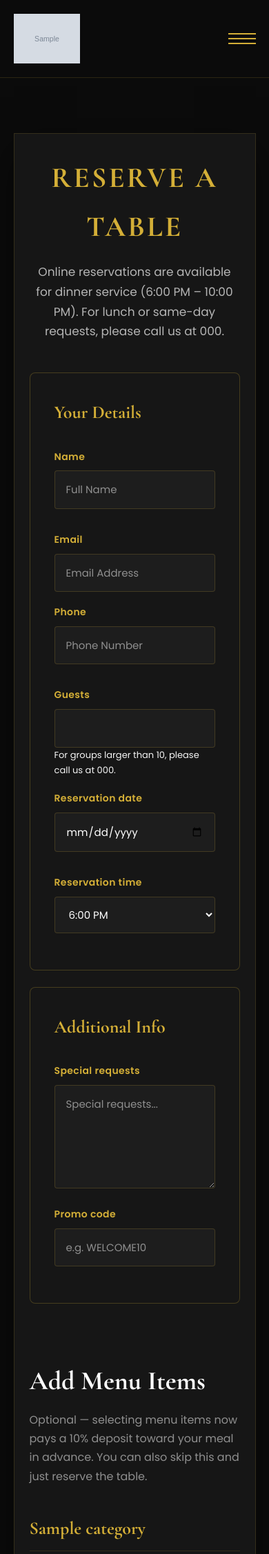
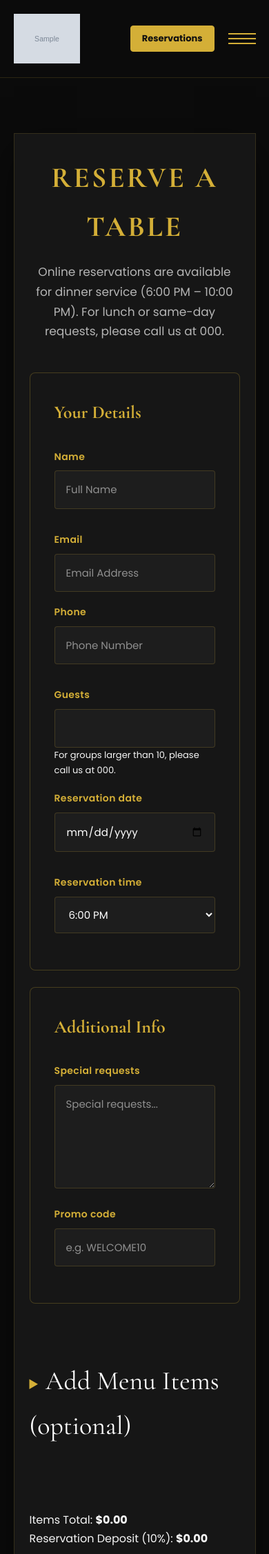
Before and after one commit to SanduAndreea22/al_noir, a Django app: page /reservations/ in a window 390 px wide. Shown: the top 2253 px of the page at 69% size. Run offline with Django 5.2, Linux system fonts and the light colour scheme; tables that the repository leaves empty hold one stand-in row (values such as "Sample post"); grey boxes marked "Sample" are stand-in pictures.

Commit message:
Fix UX/UI issues from the design audit
- Footer opening hours now render from SiteSettings.opening_hours
  instead of a separate hardcoded schedule, so it can no longer
  contradict the Contact page
- Add an "Open in Google Maps" fallback link next to the embedded map
- Add a scroll-affordance fade to the mobile menu category tabs
- Fix primary/secondary CTA hierarchy on Home (hero already used
  gold=primary, outline=secondary; the feature cards below now match)
- Give Login/My Account a secondary (outline) style in the navbar so
  it no longer competes visually with the Reservations CTA
- Add aria-label with the event title to each "Book" button on Events
- Apply the standard page-hero treatment to Privacy/Terms, previously
  the only pages without it
- Collapse "Add Menu Items" in the reservation form behind a native
  <details>/<summary> toggle, closed by default, so the path to
  "Reserve Now" is short unless a guest opts into pre-ordering
- Reuse the same fixed dinner-service time slots (TIME_CHOICES) in
  WaitlistForm instead of a free-form time input, matching Reservations
- Keep a compact Reservations button visible in the mobile navbar
  instead of hiding the primary CTA behind the hamburger menu

Co-Authored-By: Claude Sonnet 5 <noreply@anthropic.com>
Claude-Session: https://claude.ai/code/session_01SZwcATdGuo2EmvZAHHKLmi

```diff
--- a/static/css/style.css
+++ b/static/css/style.css
@@ -436,6 +436,10 @@ textarea {
     gap: 12px;
 }
 
+.navbar-cta-mobile {
+    display: none;
+}
+
 .menu-toggle {
     display: none;
     flex-direction: column;
@@ -1214,6 +1218,15 @@ textarea {
     border: 0;
 }
 
+.map-fallback-link {
+    margin-top: 10px;
+    font-size: 14px;
+}
+
+.map-fallback-link a {
+    color: var(--color-gold);
+}
+
 .contact-info-card h2,
 .contact-form-card h2 {
     margin-bottom: 24px;
@@ -1323,10 +1336,17 @@ textarea {
     margin: 80px 0;
 }
 
-.menu-selection h2 {
+.menu-selection summary {
     margin-bottom: 10px;
     color: #fff;
     font-size: 38px;
+    font-family: var(--font-heading);
+    cursor: pointer;
+}
+
+.menu-selection summary::marker {
+    font-size: 22px;
+    color: var(--color-gold);
 }
 
 .menu-selection p {
@@ -1736,6 +1756,14 @@ textarea {
         flex-wrap: wrap;
     }
 
+    .navbar-cta-mobile {
+        display: inline-flex;
+        min-height: 38px;
+        padding: 8px 16px;
+        font-size: 13px;
+        margin-left: auto;
+    }
+
     .menu-toggle {
         display: flex;
     }
@@ -1850,6 +1878,21 @@ textarea {
         letter-spacing: 7px;
     }
 
+    .menu-categories-wrap {
+        position: relative;
+    }
+
+    .menu-categories-wrap::after {
+        content: '';
+        position: absolute;
+        top: 0;
+        right: 0;
+        bottom: 8px;
+        width: 36px;
+        background: linear-gradient(to right, transparent, rgba(5, 5, 5, 0.85));
+        pointer-events: none;
+    }
+
     .menu-categories {
         flex-wrap: nowrap;
         justify-content: flex-start;
--- a/templates/core/contact.html
+++ b/templates/core/contact.html
@@ -32,6 +32,11 @@
                         title="Map showing {{ site_settings.restaurant_name }}">
                     </iframe>
                 </div>
+                <p class="map-fallback-link">
+                    <a href="https://www.google.com/maps/search/?api=1&query={{ site_settings.address|urlencode }}" target="_blank" rel="noopener">
+                        Open in Google Maps
+                    </a>
+                </p>
             {% endif %}
         </div>
 
--- a/templates/core/home.html
+++ b/templates/core/home.html
@@ -59,7 +59,7 @@
                     Reserve your table and enjoy an unforgettable evening shaped by atmosphere, taste,
                     and warm hospitality.
                 </p>
-                <a href="/reservations/" class="btn btn-gold">Book a Table</a>
+                <a href="/reservations/" class="btn btn-outline">Book a Table</a>
             </div>
         </div>
     </div>
--- a/templates/menu/menu.html
+++ b/templates/menu/menu.html
@@ -11,6 +11,7 @@
     <div class="menu-hero-content">
         <h1>MENU</h1>
 
+        <div class="menu-categories-wrap">
             <div class="menu-categories">
                 {% for category in categories %}
                     <a href="#cat-{{ category.id }}"
@@ -19,6 +20,7 @@
                         {{ category.name }}
                     </a>
                 {% endfor %}
+            </div>
         </div>
     </div>
 </section>
--- a/templates/operations/events.html
+++ b/templates/operations/events.html
@@ -25,7 +25,7 @@
                         <h3>{{ event.title }}</h3>
                         <p>{{ event.description }}</p>
                         <span class="event-price">{% if event.is_free %}Free entry{% else %}${{ event.ticket_price }} / ticket{% endif %}</span>
-                        <a class="btn btn-gold" href="{% url 'operations:event_booking' event.pk %}">Book</a>
+                        <a class="btn btn-gold" href="{% url 'operations:event_booking' event.pk %}" aria-label="Book {{ event.title }}">Book</a>
                     </div>
                 {% endfor %}
             </div>
--- a/templates/partials/footer.html
+++ b/templates/partials/footer.html
@@ -19,21 +19,7 @@
         <!-- Opening Hours -->
         <div class="footer-column opening-hours">
             <h4>Opening Hours</h4>
-
-            <div class="hours-row">
-                <span>Monday – Thursday</span>
-                <span>12:00 – 00:00</span>
-            </div>
-
-            <div class="hours-row">
-                <span>Friday – Saturday</span>
-                <span>12:00 – 05:00</span>
-            </div>
-
-            <div class="hours-row">
-                <span>Sunday</span>
-                <span>12:00 – 00:00</span>
-            </div>
+            <p>{{ site_settings.opening_hours }}</p>
         </div>
 
         <!-- Social -->
--- a/templates/partials/navbar.html
+++ b/templates/partials/navbar.html
@@ -10,6 +10,8 @@
                 {% endif %}
             </a>
         </div>
+
+        <a href="/reservations/" class="btn btn-gold navbar-cta-mobile">Reservations</a>
 
         <button type="button" id="menuToggle" class="menu-toggle" aria-label="Toggle menu" aria-expanded="false" aria-controls="navbarCollapse">
             <span></span>
@@ -32,9 +34,9 @@
 
             <div class="navbar-right">
                 {% if user.is_authenticated %}
-                    <a href="/operations/client/" class="btn btn-gold">My Account</a>
+                    <a href="/operations/client/" class="btn btn-outline">My Account</a>
                 {% else %}
-                    <a href="/login/" class="btn btn-gold">Login</a>
+                    <a href="/login/" class="btn btn-outline">Login</a>
                 {% endif %}
                 <a href="/reservations/" class="btn btn-gold">Reservations</a>
             </div>
--- a/templates/reservations/reservations.html
+++ b/templates/reservations/reservations.html
@@ -76,9 +76,9 @@
                 </div>
             </div>
 
-            <div class="menu-selection">
-                <h2>Add Menu Items</h2>
-                <p>Optional — selecting menu items now pays a 10% deposit toward your meal in advance. You can also skip this and just reserve the table.</p>
+            <details class="menu-selection"{% if selected_ids %} open{% endif %}>
+                <summary>Add Menu Items (optional)</summary>
+                <p>Selecting menu items now pays a 10% deposit toward your meal in advance. You can also skip this and just reserve the table.</p>
 
                 {% for category in categories %}
                     <div class="menu-category-block">
@@ -103,7 +103,7 @@
                 {% if form.selected_items.errors %}
                     <div class="text-danger small">{{ form.selected_items.errors }}</div>
                 {% endif %}
-            </div>
+            </details>
 
             <div class="mb-3" id="advance-summary" aria-live="polite">
                 Items Total: <strong id="menu-total">$0.00</strong><br>
```
Also changed, not shown: operations/forms.py (+13 -1 lines), templates/core/privacy.html (+13 -5 lines), templates/core/terms.html (+15 -7 lines). Lines whose indentation alone changed are shown as unchanged.
